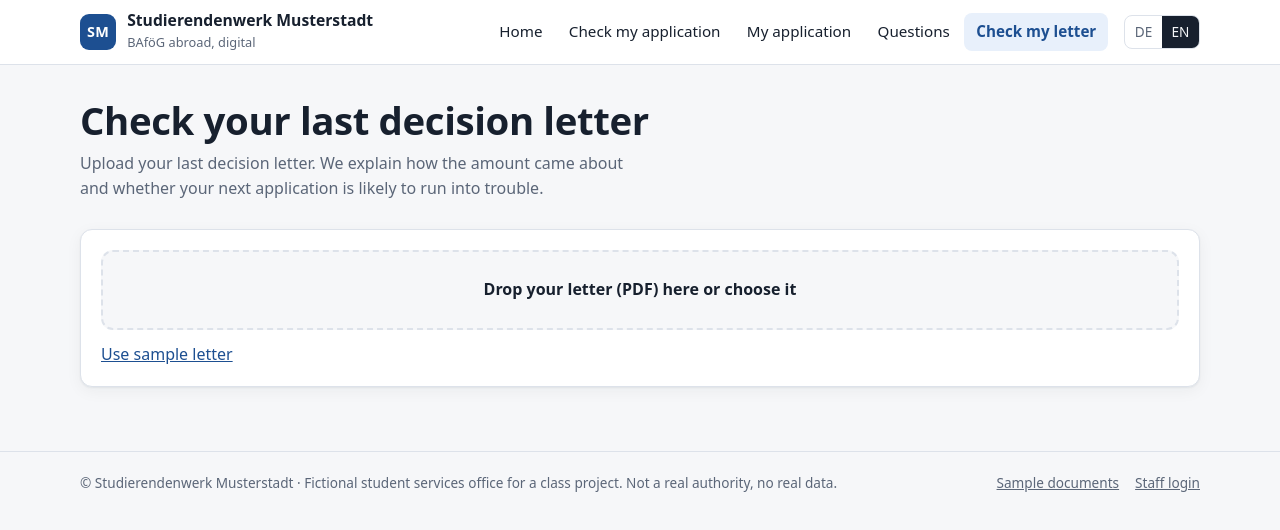
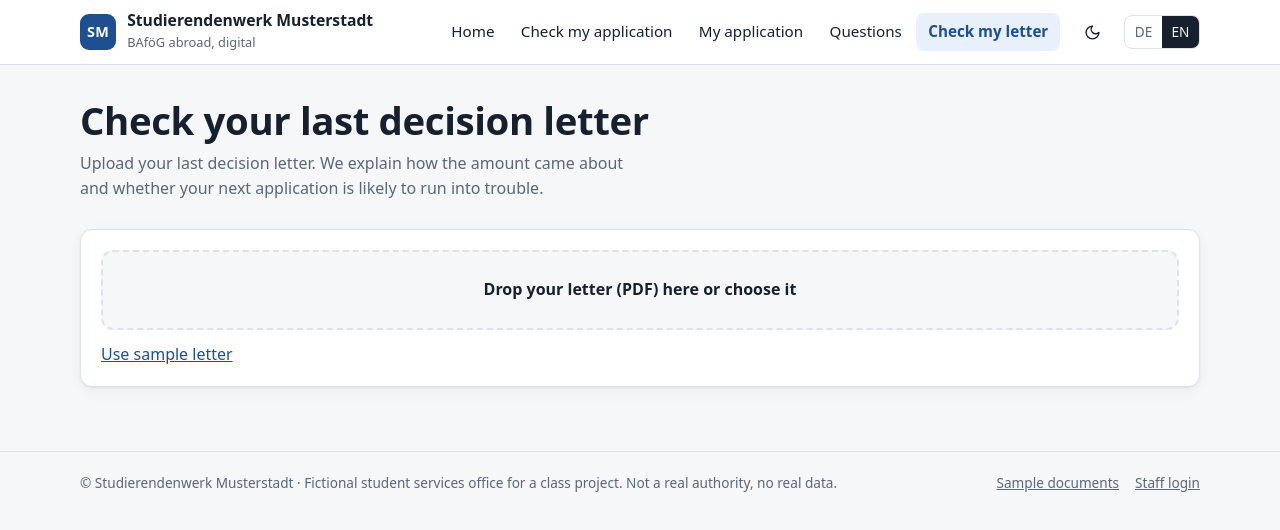
Before and after one commit to lucaIsaak/DigiEurope, a Next.js app in the folder apps/web/: page /letter in a window 1280 px wide. Shown: the top 530 px of the page. Built offline with nearby package versions, Linux system fonts and the light colour scheme.

Commit message:
added light/ darl mode switch

```diff
--- a/apps/web/src/app/globals.css
+++ b/apps/web/src/app/globals.css
@@ -19,13 +19,20 @@
   color-scheme: light;
 }
 @media (prefers-color-scheme: dark) {
-  :root {
+  :root:not([data-theme="light"]) {
     --bg: #0f141c; --surface: #171e29; --ink: #e8ecf2; --muted: #9aa5b6; --line: #2b3545;
     --primary: #6aa4f0; --primary-ink: #0b1220; --primary-soft: #1b2a42;
     --ok: #4cc58b; --ok-soft: #13291f; --warn: #f0b24c; --warn-soft: #2d2412; --bad: #f08a83; --bad-soft: #321a19;
     --office: #0a0e14; --shadow: none; color-scheme: dark;
   }
 }
+:root[data-theme="dark"] {
+  --bg: #0f141c; --surface: #171e29; --ink: #e8ecf2; --muted: #9aa5b6; --line: #2b3545;
+    --primary: #6aa4f0; --primary-ink: #0b1220; --primary-soft: #1b2a42;
+    --ok: #4cc58b; --ok-soft: #13291f; --warn: #f0b24c; --warn-soft: #2d2412; --bad: #f08a83; --bad-soft: #321a19;
+    --office: #0a0e14; --shadow: none; color-scheme: dark;
+}
+:root[data-theme="light"] { color-scheme: light; }
 * { box-sizing: border-box; }
 html { -webkit-text-size-adjust: 100%; }
 body { margin: 0; background: var(--bg); color: var(--ink); font: 16px/1.55 ui-sans-serif, system-ui, -apple-system, "Segoe UI", Roboto, "Helvetica Neue", sans-serif; }
@@ -213,7 +220,8 @@ pre.code { background: var(--bg); border: 1px solid var(--line); border-radius:
 
 /* Process builder workspace */
 :root { --canvas: #f1f3f7; --grid: #cfd5e0; --edge: #8892a6; --line-strong: #c3cad6; }
-@media (prefers-color-scheme: dark) { :root { --canvas: #0c1118; --grid: #232c3a; --edge: #7a8599; --line-strong: #3a4558; } }
+@media (prefers-color-scheme: dark) { :root:not([data-theme="light"]) { --canvas: #0c1118; --grid: #232c3a; --edge: #7a8599; --line-strong: #3a4558; } }
+:root[data-theme="dark"] { --canvas: #0c1118; --grid: #232c3a; --edge: #7a8599; --line-strong: #3a4558; }
 .ws { display: flex; flex-direction: column; height: calc(100vh - 65px); min-height: 560px; background: var(--bg); }
 .ws-toolbar { display: flex; align-items: center; gap: 0.5rem; padding: 0.5rem 0.85rem; background: var(--surface); border-bottom: 1px solid var(--line); flex-wrap: nowrap; }
 .ws-name { font: 600 1rem/1.2 inherit; border: 1px solid transparent; background: transparent; padding: 0.35rem 0.5rem; border-radius: 8px; min-width: 120px; width: 30ch; max-width: 36vw; }
--- a/apps/web/src/app/layout.tsx
+++ b/apps/web/src/app/layout.tsx
@@ -2,6 +2,7 @@ import type { ReactNode } from "react";
 import { Shell } from "@/components/Shell";
 import { LanguageProvider } from "@/lib/i18n";
 import { StaffProvider } from "@/lib/staff";
+import { ThemeProvider } from "@/lib/theme";
 import "./globals.css";
 
 export const metadata = {
@@ -11,13 +12,19 @@ export const metadata = {
 
 export default function RootLayout({ children }: { children: ReactNode }) {
   return (
-    <html lang="de">
+    <html lang="de" suppressHydrationWarning>
+      <head>
+        {/* Applies a saved theme before first paint, so there is no flash. */}
+        <script dangerouslySetInnerHTML={{ __html: "try{var t=localStorage.getItem('ms.theme');if(t==='light'||t==='dark')document.documentElement.dataset.theme=t}catch(e){}" }} />
+      </head>
       <body>
-        <LanguageProvider>
-          <StaffProvider>
-            <Shell>{children}</Shell>
-          </StaffProvider>
-        </LanguageProvider>
+        <ThemeProvider>
+          <LanguageProvider>
+            <StaffProvider>
+              <Shell>{children}</Shell>
+            </StaffProvider>
+          </LanguageProvider>
+        </ThemeProvider>
       </body>
     </html>
   );
--- a/apps/web/src/app/office/builder/page.tsx
+++ b/apps/web/src/app/office/builder/page.tsx
@@ -70,6 +70,7 @@ import { ApiError, api, type TestRunResult } from "@/lib/api";
 import { useI18n } from "@/lib/i18n";
 import type { MessageKey } from "@/lib/messages";
 import { useStaff } from "@/lib/staff";
+import { useTheme } from "@/lib/theme";
 
 type StepData = { kind: NodeKind; config: Record<string, ConfigValue>; state?: "visited" | "issue"; issue?: string };
 type StepNode = Node<StepData, "step">;
@@ -189,6 +190,7 @@ interface Snapshot { nodes: FlowNode[]; edges: FlowEdge[] }
 function Builder() {
   const { t, bi, lang, tk, dateTime } = useI18n();
   const rf = useReactFlow();
+  const { theme } = useTheme();
   const [nodes, setNodes, onNodesChange] = useNodesState<StepNode>([]);
   const [edges, setEdges, onEdgesChange] = useEdgesState<Edge>([]);
   const [name, setName] = useState("");
@@ -514,7 +516,7 @@ function Builder() {
             fitViewOptions={{ padding: 0.12 }}
             minZoom={0.3}
             maxZoom={1.6}
-            colorMode="system"
+            colorMode={theme}
             deleteKeyCode={["Backspace", "Delete"]}
             proOptions={{ hideAttribution: true }}
           >
--- a/apps/web/src/components/Shell.tsx
+++ b/apps/web/src/components/Shell.tsx
@@ -2,11 +2,12 @@
 
 import Link from "next/link";
 import { usePathname, useRouter } from "next/navigation";
-import { LogOut } from "lucide-react";
+import { LogOut, Moon, Sun } from "lucide-react";
 import { useEffect, useRef, type ReactNode } from "react";
 import { api } from "@/lib/api";
 import { useI18n } from "@/lib/i18n";
 import { useStaff } from "@/lib/staff";
+import { useTheme } from "@/lib/theme";
 import { Spinner } from "./ui";
 import type { MessageKey } from "@/lib/messages";
 
@@ -32,6 +33,7 @@ export function Shell({ children }: { children: ReactNode }) {
   const router = useRouter();
   const office = path.startsWith("/office");
   const { staff, loading, logout, canBuild } = useStaff();
+  const { theme, toggle } = useTheme();
   const onLogin = path === "/office/login";
   const bleed = path === "/office/builder";
   const nav: [string, MessageKey][] = office
@@ -93,6 +95,9 @@ export function Shell({ children }: { children: ReactNode }) {
               )}
             </span>
           )}
+          <button type="button" className="icon-button theme-toggle" onClick={toggle} title={theme === "dark" ? t("theme.light") : t("theme.dark")} aria-label={theme === "dark" ? t("theme.light") : t("theme.dark")}>
+            {theme === "dark" ? <Sun size={17} /> : <Moon size={17} />}
+          </button>
           <div className="lang-switch" role="group" aria-label={t("lang.label")}>
             {(["de", "en"] as const).map((l) => (
               <button key={l} type="button" aria-pressed={lang === l} onClick={() => setLang(l)}>
--- a/apps/web/src/lib/messages.ts
+++ b/apps/web/src/lib/messages.ts
@@ -17,6 +17,8 @@ const raw = {
   "office.label": ["Sachbearbeitung", "Caseworker area"],
   "footer.note": ["Fiktives Studierendenwerk für ein Studienprojekt. Keine echte Behörde, keine echten Daten.", "Fictional student services office for a class project. Not a real authority, no real data."],
   "footer.samples": ["Beispieldokumente", "Sample documents"],
+  "theme.light": ["Helles Design", "Light mode"],
+  "theme.dark": ["Dunkles Design", "Dark mode"],
   "lang.label": ["Sprache", "Language"],
 
   // Common
--- /dev/null
+++ b/apps/web/src/lib/theme.tsx
@@ -0,0 +1,48 @@
+"use client";
+
+import { createContext, useCallback, useContext, useEffect, useState, type ReactNode } from "react";
+
+type Theme = "light" | "dark";
+interface ThemeCtx {
+  theme: Theme;
+  toggle: () => void;
+}
+
+const Ctx = createContext<ThemeCtx | null>(null);
+const KEY = "ms.theme";
+
+/** Follows the system setting until the visitor picks one; the choice is then remembered. */
+export function ThemeProvider({ children }: { children: ReactNode }) {
+  const [theme, setTheme] = useState<Theme>("light");
+
+  useEffect(() => {
+    const explicit = document.documentElement.dataset.theme;
+    if (explicit === "light" || explicit === "dark") return setTheme(explicit);
+    const mq = window.matchMedia("(prefers-color-scheme: dark)");
+    setTheme(mq.matches ? "dark" : "light");
+    const onChange = (e: MediaQueryListEvent) => {
+      if (!document.documentElement.dataset.theme) setTheme(e.matches ? "dark" : "light");
+    };
+    mq.addEventListener("change", onChange);
+    return () => mq.removeEventListener("change", onChange);
+  }, []);
+
+  const toggle = useCallback(() => {
+    const next: Theme = theme === "dark" ? "light" : "dark";
+    document.documentElement.dataset.theme = next;
+    try {
+      localStorage.setItem(KEY, next);
+    } catch {
+      /* storage unavailable */
+    }
+    setTheme(next);
+  }, [theme]);
+
+  return <Ctx.Provider value={{ theme, toggle }}>{children}</Ctx.Provider>;
+}
+
+export function useTheme(): ThemeCtx {
+  const c = useContext(Ctx);
+  if (!c) throw new Error("useTheme must be used inside ThemeProvider");
+  return c;
+}
```
Also changed, not shown: 1 other file (tests, documents, lock files or other folders).
